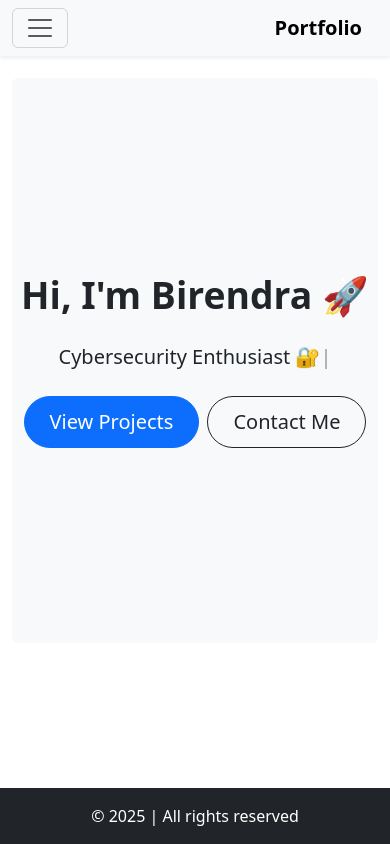
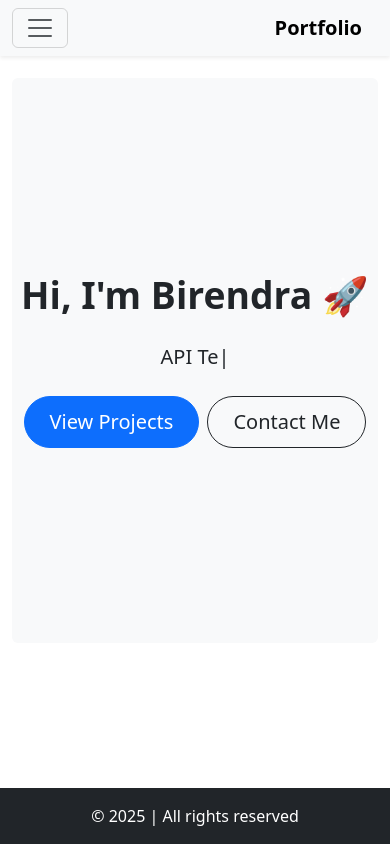
Before and after one commit to csabirendra/my-portfolio-project, a React (Vite) app: page / in a window 390 px wide. Built offline with nearby package versions, Linux system fonts and the light colour scheme.

Commit message:
Updated Project.css --Mobile View Enhancement

```diff
--- a/src/pages/Home/Home.jsx
+++ b/src/pages/Home/Home.jsx
@@ -11,11 +11,13 @@ function Home({ isDark }) {
 
       <ReactTyped
         strings={[
-          "React Developer 💻",
-          "Cybersecurity Enthusiast 🔐",
-          "Building Cool Apps 🚀",
+          "React💻",
+          "SQL Server🗄️",
+          "NodeJS📦",
+          "API Testing🔗🌐",
+          "ERPNext🏢📊📋",
         ]}
-        typeSpeed={60}
+        typeSpeed={40}
         backSpeed={40}
         loop
         className={`lead mt-3 ${isDark ? "text-light" : "text-dark"}`}
```
